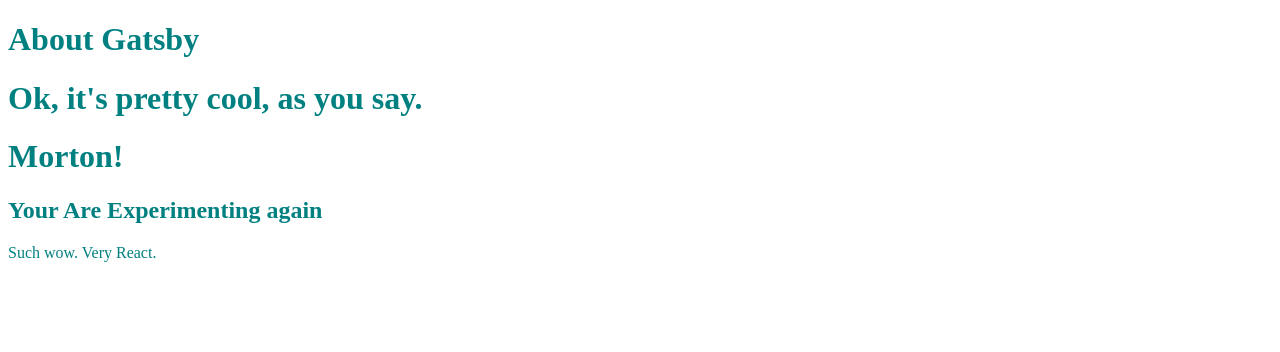
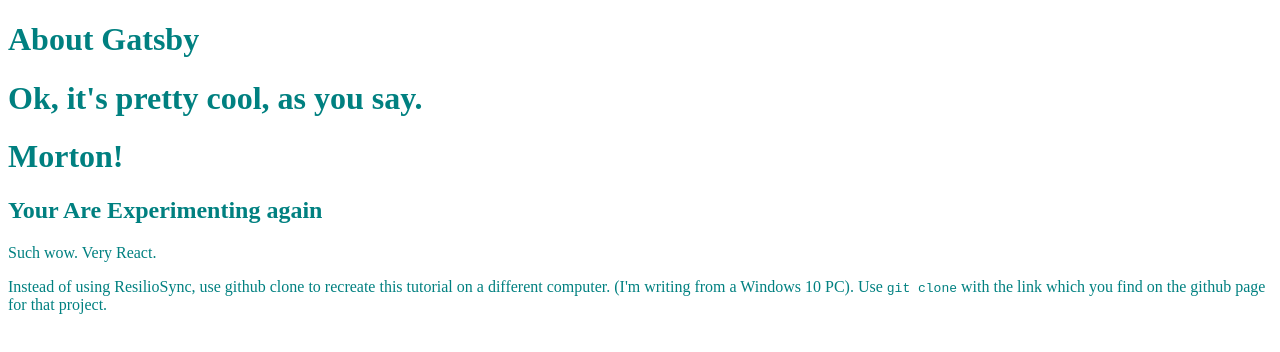
Before and after one commit to leshnik/gatsby-tutorial-one, a Gatsby site: page /about in a window 1280 px wide. Built offline with nearby package versions, Linux system fonts and the light colour scheme; Gatsby itself is replaced by a stand-in of ours.

Commit message:
edit on PC to test push

```diff
--- a/src/pages/about.js
+++ b/src/pages/about.js
@@ -8,6 +8,7 @@
       <Header headerText="Ok, it's pretty cool, as you say." />
       <Header headerText="Morton! " headerSubText="Your Are Experimenting again" />
       <p>Such wow. Very React.</p>
+      <p>Instead of using ResilioSync, use github clone to recreate this tutorial on a different computer. (I'm writing from a Windows 10 PC). Use <code>git clone</code> with the link which you find on the github page for that project.</p>
     </div>
   )
 }
```
